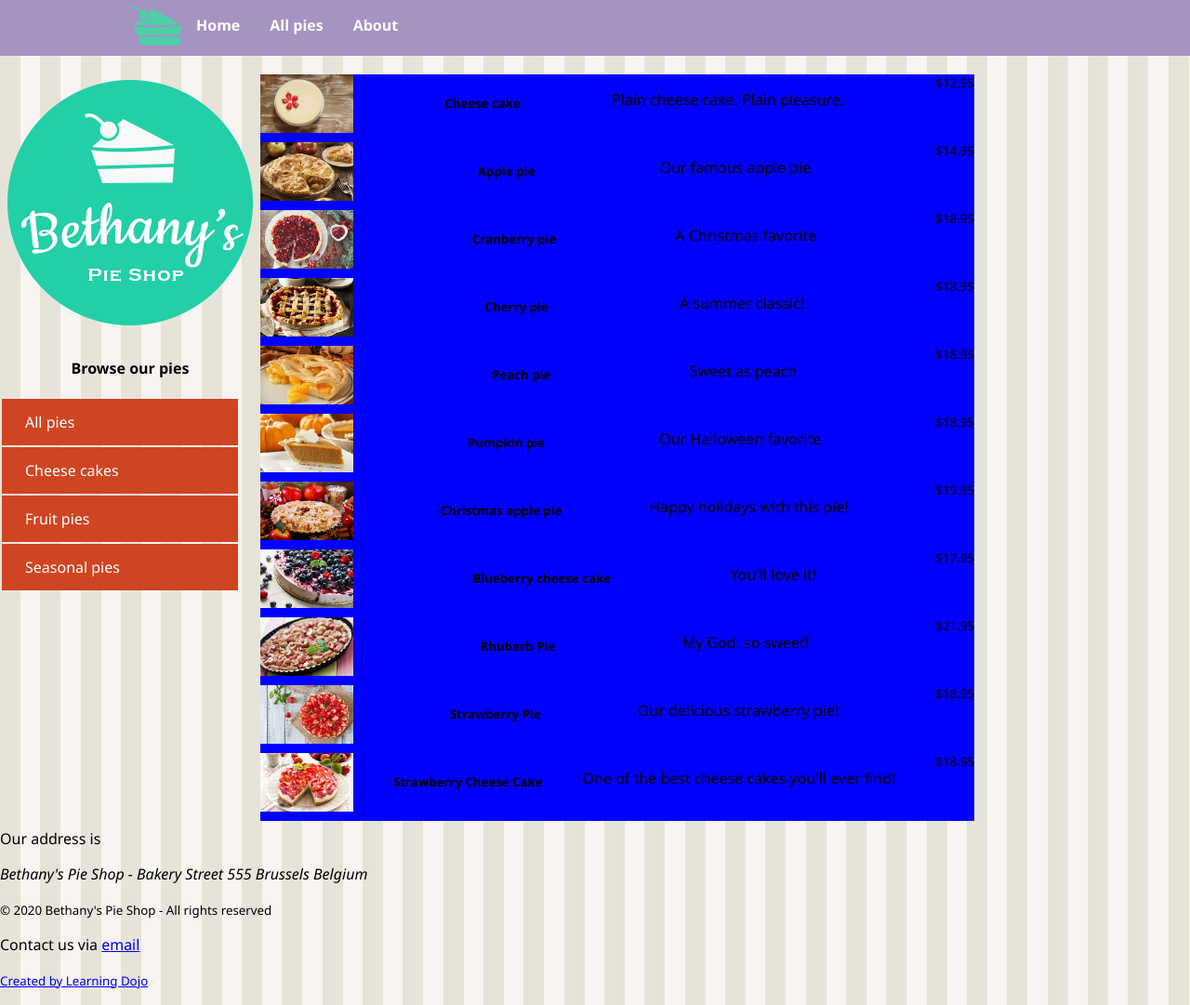
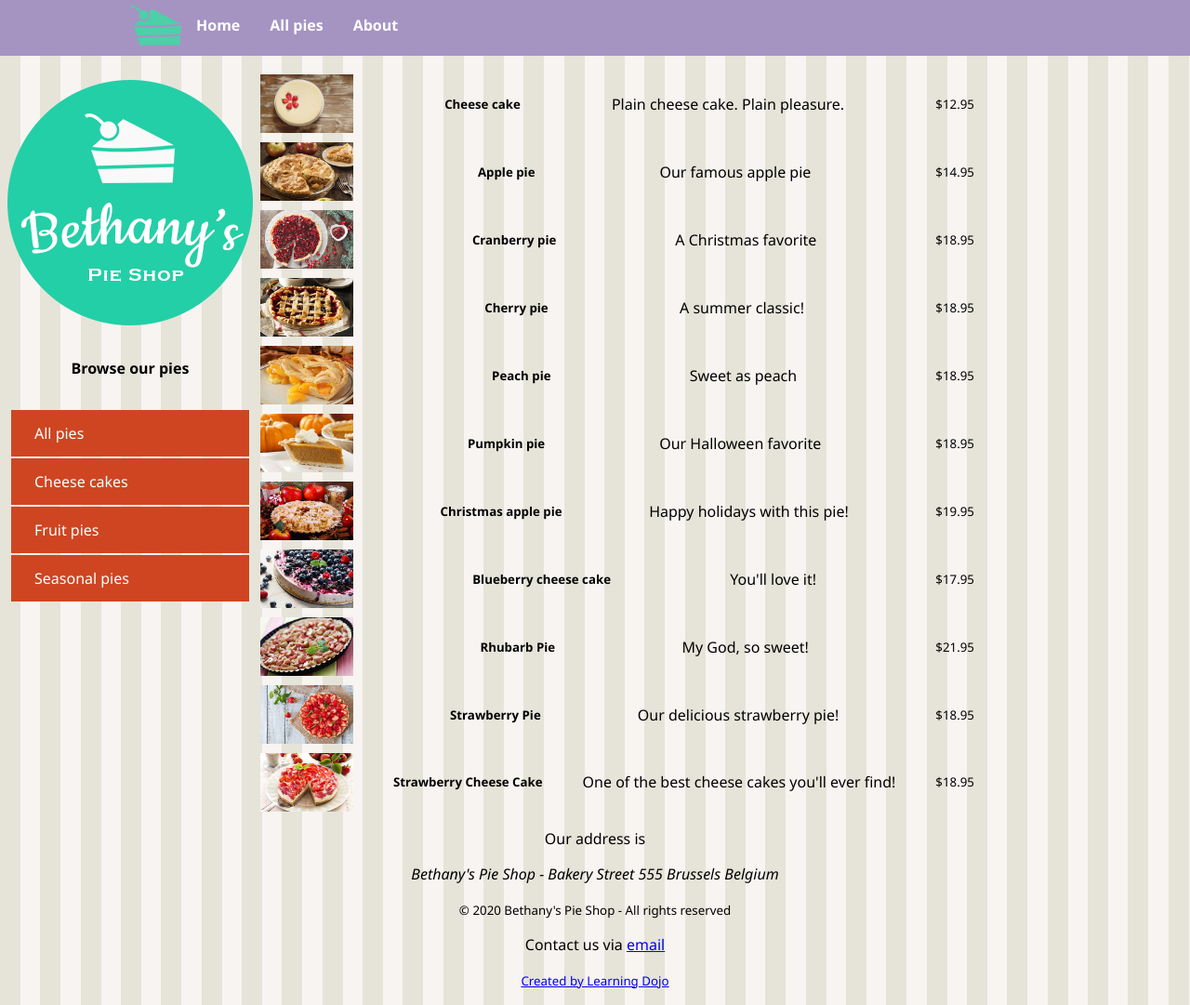
Before and after one commit to MiHawkStackOverFlow/Flexbox-Website, a plain HTML site: page pages/pieoverview.html in a window 1280 px wide. Shown: the whole page at 93% size. Drawn offline with Linux system fonts and the light colour scheme.

Commit message:
Align items in row and column of flex

```diff
--- a/css/styles.css
+++ b/css/styles.css
@@ -43,8 +43,9 @@ nav>ul>li a {
 /*Side Menu*/
 
 .mainContent ul{
-    padding-inline-start: 2px;
-    margin-right: 1.5rem;
+    padding-inline-start: 0;
+    margin-right: 0;
+    padding: 0.75rem;
 }
 
 .mainContent ul>a>li{
@@ -90,7 +91,7 @@ nav>ul>li a {
     display: flex;
     flex-direction: column;
     width: 60%;
-    background-color: blue;
+    /* background-color: blue; */
 }
 
 .pieRow {
@@ -99,6 +100,7 @@ nav>ul>li a {
     margin-bottom: 10px;
     justify-content: space-between;
     flex-wrap: wrap;
+    align-items: center;
 }
 
 .leftMenu {
@@ -110,6 +112,7 @@ nav>ul>li a {
 footer {
    display: flex;
    flex-direction: column;
+   align-items: center;
 }
 
 footer > p, footer > address {
```
